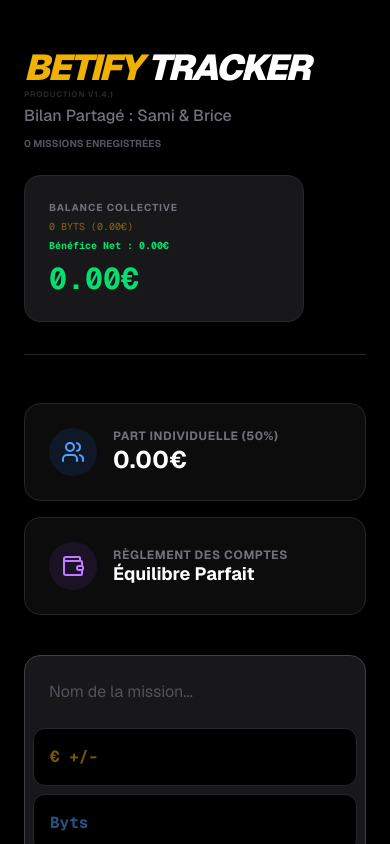
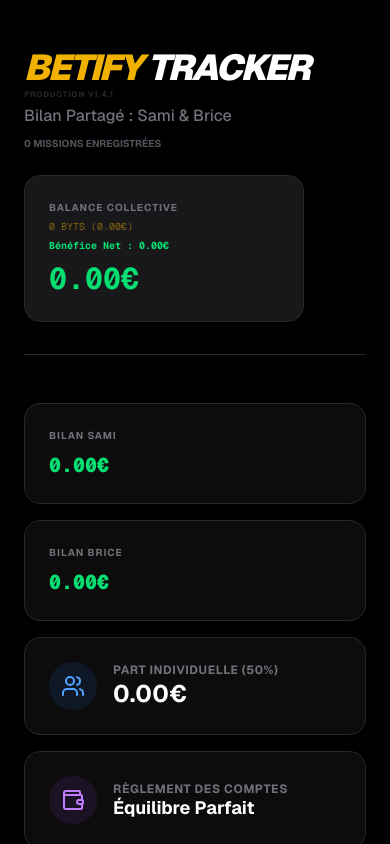
Before and after one commit to Samsam69004/sheet-casino, a Next.js app: page / in a window 390 px wide. Shown: the top 844 px of the page. Built offline with nearby package versions, Linux system fonts and the light colour scheme; no server answers; the database is empty.

Commit message:
animations remplissage mission journalière

```diff
--- a/app/page.tsx
+++ b/app/page.tsx
@@ -13,6 +13,8 @@ import {
   Trash2,
   Pencil,
   X,
+  Trophy,
+  AlertTriangle,
 } from "lucide-react";
 
 type Mission = {
@@ -32,6 +34,7 @@ export default function Home() {
   const [loading, setLoading] = useState(true);
   const [isSubmitting, setIsSubmitting] = useState(false);
   const [editingId, setEditingId] = useState<string | null>(null);
+  const [feedback, setFeedback] = useState<{ text: string; type: 'win' | 'loss' } | null>(null);
   const [form, setForm] = useState({
     name: "",
     amount: "",
@@ -90,6 +93,14 @@ export default function Home() {
         if (error) throw error;
       }
 
+      const missionNet = missionData.amount + (missionData.byts * BYTE_VALUE);
+      if (missionNet > 0) {
+        setFeedback({ text: "voilààà GG championn, on vise le million", type: 'win' });
+      } else if (missionNet < 0) {
+        setFeedback({ text: "comportement inadmissible, tu tires l'équipe vers le bas", type: 'loss' });
+      }
+      setTimeout(() => setFeedback(null), 5000);
+
       setForm(prev => ({
         ...prev,
         name: "",
@@ -147,10 +158,17 @@ export default function Home() {
   }
 
   // Mémorisation des calculs pour la performance
-  const { totalBalance, totalByts, totalBytsValue, totalNet, splitAmount, debtMessage, groupedMissions, dailyRunningTotals } = useMemo(() => {
+  const { totalBalance, totalByts, totalBytsValue, totalNet, netSami, netBrice, splitAmount, debtMessage, groupedMissions, dailyRunningTotals } = useMemo(() => {
     const total = missions.reduce((acc, m) => acc + Number(m.amount || 0), 0);
     const byts = missions.reduce((acc, m) => acc + Number(m.byts || 0), 0);
     const bytsValue = byts * BYTE_VALUE;
+
+    const netSami = missions
+      .filter(m => m.player_name === "Sami")
+      .reduce((acc, m) => acc + (Number(m.amount) + (Number(m.byts || 0) * BYTE_VALUE)), 0);
+    const netBrice = missions
+      .filter(m => m.player_name === "Brice")
+      .reduce((acc, m) => acc + (Number(m.amount) + (Number(m.byts || 0) * BYTE_VALUE)), 0);
 
     const sumSami = missions.filter(m => m.player_name === "Sami").reduce((acc, m) => acc + Number(m.amount || 0), 0);
     const theoreticalShare = total / 2;
@@ -190,6 +208,8 @@ export default function Home() {
       totalByts: byts,
       totalBytsValue: bytsValue,
       totalNet: total + bytsValue,
+      netSami,
+      netBrice,
       splitAmount: theoreticalShare,
       debtMessage: debtMsg,
       groupedMissions: grouped,
@@ -199,6 +219,18 @@ export default function Home() {
 
   return (
     <div className="min-h-screen bg-black text-white font-sans selection:bg-yellow-500/30">
+      {/* Feedback Animation */}
+      {feedback && (
+        <div className="fixed top-10 left-1/2 -translate-x-1/2 z-50 animate-bounce pointer-events-none">
+          <div className={`${feedback.type === 'win' ? 'bg-green-500 border-green-400' : 'bg-red-600 border-red-500'} border-2 px-6 py-4 rounded-full shadow-[0_0_50px_rgba(0,0,0,0.5)] flex items-center gap-3`}>
+            {feedback.type === 'win' ? <Trophy className="text-white" /> : <AlertTriangle className="text-white" />}
+            <span className="font-black italic uppercase tracking-tighter text-white whitespace-nowrap">
+              {feedback.text}
+            </span>
+          </div>
+        </div>
+      )}
+
       <div className="max-w-4xl mx-auto px-6 py-12">
         {/* Header */}
         <header className="flex flex-col md:flex-row justify-between items-start md:items-center mb-12 border-b border-zinc-800 pb-8 gap-6">
@@ -225,7 +257,19 @@ export default function Home() {
         </header>
 
         {/* Stats */}
-        <div className="grid grid-cols-1 md:grid-cols-2 gap-4 mb-10">
+        <div className="grid grid-cols-1 md:grid-cols-3 gap-4 mb-10">
+          <div className="bg-zinc-900/50 border border-zinc-800 p-6 rounded-2xl">
+            <p className="text-zinc-500 text-[10px] font-bold uppercase tracking-widest mb-2">Bilan Sami</p>
+            <p className={`text-xl font-mono font-black ${netSami >= 0 ? "text-green-400" : "text-red-500"}`}>
+              {netSami > 0 ? "+" : ""}{netSami.toFixed(2)}€
+            </p>
+          </div>
+          <div className="bg-zinc-900/50 border border-zinc-800 p-6 rounded-2xl">
+            <p className="text-zinc-500 text-[10px] font-bold uppercase tracking-widest mb-2">Bilan Brice</p>
+            <p className={`text-xl font-mono font-black ${netBrice >= 0 ? "text-green-400" : "text-red-500"}`}>
+              {netBrice > 0 ? "+" : ""}{netBrice.toFixed(2)}€
+            </p>
+          </div>
           <div className="bg-zinc-900/50 border border-zinc-800 p-6 rounded-2xl flex items-center gap-4">
             <div className="bg-blue-500/10 p-3 rounded-full text-blue-400">
               <Users size={24} />
```
